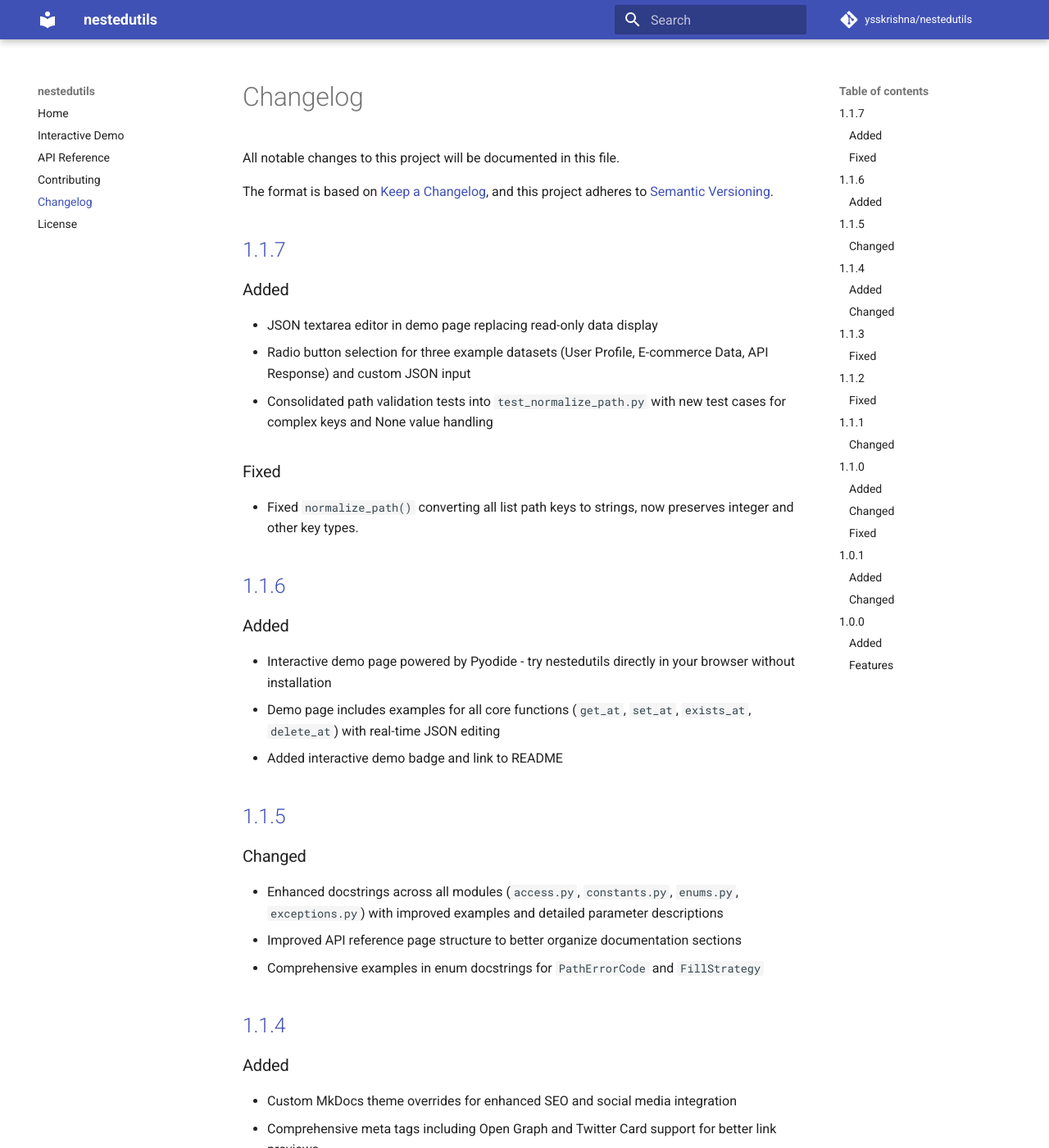
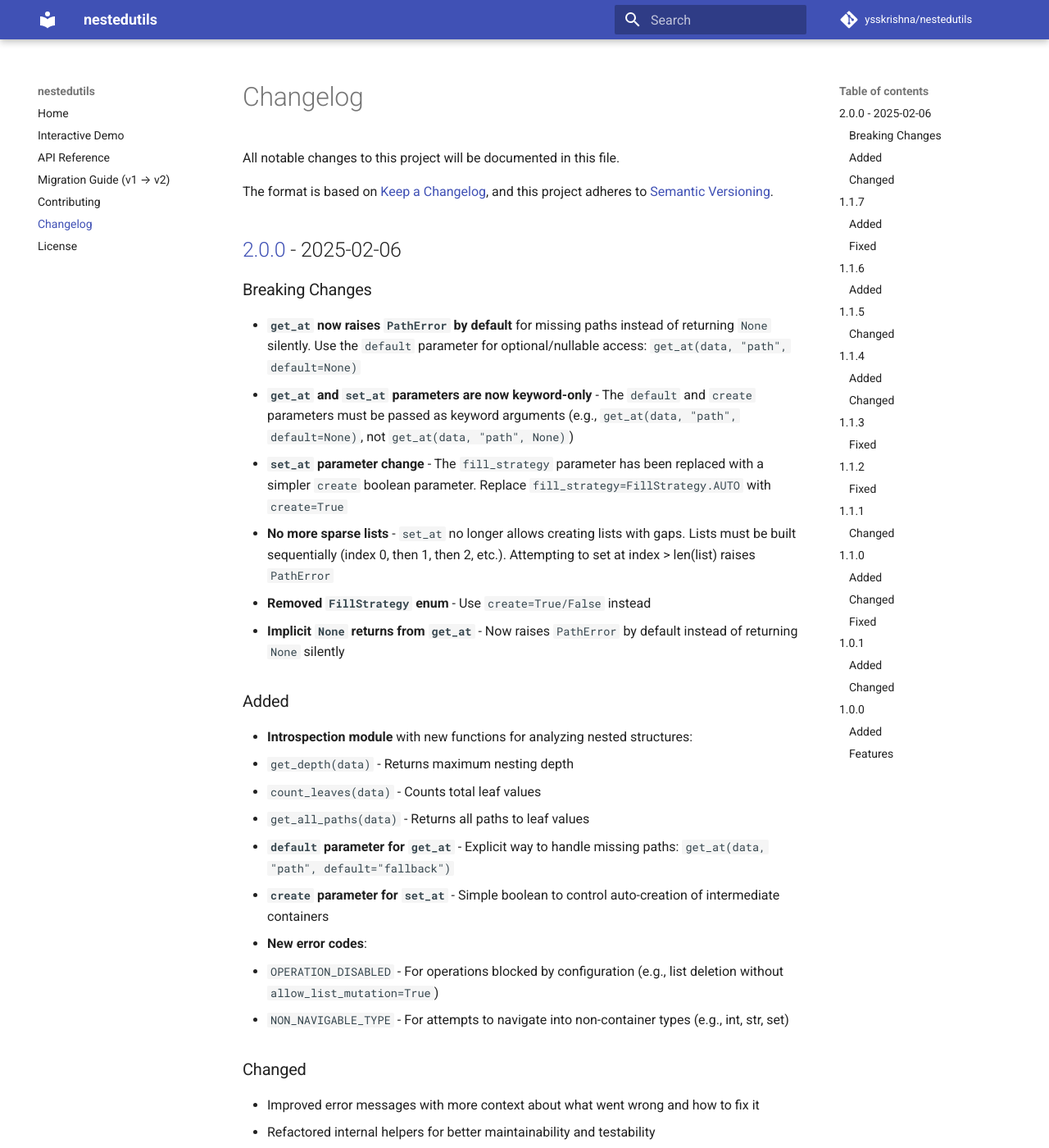
Before and after one commit to ysskrishna/nestedutils, an MkDocs documentation site: the page built from docs/CHANGELOG.md, in a window 1280 px wide and 1400 px high. Shown: the whole window at 82% size. Built offline with MkDocs 1.6.1 and Material for MkDocs 9.7.7, drawn with Linux system fonts in a browser that asks for light colours; comment, search, counter and statistics services are not loaded; some of the changed text lies outside the part shown.

Commit message:
Siva | prepare for v2.0.0 release

```diff
--- a/CHANGELOG.md
+++ b/CHANGELOG.md
@@ -4,6 +4,37 @@ All notable changes to this project will be documented in this file.
 
 The format is based on [Keep a Changelog](https://keepachangelog.com/en/1.0.0/),
 and this project adheres to [Semantic Versioning](https://semver.org/spec/v2.0.0.html).
+
+## [2.0.0] - 2025-02-06
+
+### Breaking Changes
+
+- **`get_at` now raises `PathError` by default** for missing paths instead of returning `None` silently. Use the `default` parameter for optional/nullable access: `get_at(data, "path", default=None)`
+- **`get_at` and `set_at` parameters are now keyword-only** - The `default` and `create` parameters must be passed as keyword arguments (e.g., `get_at(data, "path", default=None)`, not `get_at(data, "path", None)`)
+- **`set_at` parameter change** - The `fill_strategy` parameter has been replaced with a simpler `create` boolean parameter. Replace `fill_strategy=FillStrategy.AUTO` with `create=True`
+- **No more sparse lists** - `set_at` no longer allows creating lists with gaps. Lists must be built sequentially (index 0, then 1, then 2, etc.). Attempting to set at index > len(list) raises `PathError`
+- **Removed `FillStrategy` enum** - Use `create=True/False` instead
+- **Implicit `None` returns from `get_at`** - Now raises `PathError` by default instead of returning `None` silently
+
+### Added
+
+- **Introspection module** with new functions for analyzing nested structures:
+  - `get_depth(data)` - Returns maximum nesting depth
+  - `count_leaves(data)` - Counts total leaf values
+  - `get_all_paths(data)` - Returns all paths to leaf values
+- **`default` parameter for `get_at`** - Explicit way to handle missing paths: `get_at(data, "path", default="fallback")`
+- **`create` parameter for `set_at`** - Simple boolean to control auto-creation of intermediate containers
+- **New error codes**:
+  - `OPERATION_DISABLED` - For operations blocked by configuration (e.g., list deletion without `allow_list_mutation=True`)
+  - `NON_NAVIGABLE_TYPE` - For attempts to navigate into non-container types (e.g., int, str, set)
+
+### Changed
+
+- Improved error messages with more context about what went wrong and how to fix it
+- Refactored internal helpers for better maintainability and testability
+- Enhanced path validation with clearer error codes
+
+For detailed migration instructions, see the [Migration Guide](https://ysskrishna.github.io/nestedutils/migration-v1-to-v2/).
 
 ## [1.1.7]
 
@@ -12,7 +43,6 @@ and this project adheres to [Semantic Versioning](https://semver.org/spec/v2.0.0
 - JSON textarea editor in demo page replacing read-only data display
 - Radio button selection for three example datasets (User Profile, E-commerce Data, API Response) and custom JSON input
 - Consolidated path validation tests into `test_normalize_path.py` with new test cases for complex keys and None value handling
-
 
 ### Fixed
 
@@ -133,6 +163,7 @@ and this project adheres to [Semantic Versioning](https://semver.org/spec/v2.0.0
 - Immutable container protection (tuples cannot be modified)
 - Safe list deletion (requires explicit `allow_list_mutation=True` flag)
 
+[2.0.0]: https://github.com/ysskrishna/nestedutils/compare/v1.1.7...v2.0.0
 [1.1.7]: https://github.com/ysskrishna/nestedutils/compare/v1.1.6...v1.1.7
 [1.1.6]: https://github.com/ysskrishna/nestedutils/compare/v1.1.5...v1.1.6
 [1.1.5]: https://github.com/ysskrishna/nestedutils/compare/v1.1.4...v1.1.5
--- a/mkdocs.yml
+++ b/mkdocs.yml
@@ -13,6 +13,7 @@ nav:
   - Home: index.md
   - Interactive Demo: demo.md
   - API Reference: api-reference.md
+  - Migration Guide (v1 → v2): migration-v1-to-v2.md
   - Contributing: CONTRIBUTING.md
   - Changelog: CHANGELOG.md
   - License: LICENSE.md
--- a/pyproject.toml
+++ b/pyproject.toml
@@ -1,6 +1,6 @@
 [project]
 name = "nestedutils"
-version = "1.1.7"
+version = "2.0.0"
 description = "The lightweight Python library for safe, simple, dot-notation access to nested dicts and lists. Effortlessly get, set, and delete values deep in your complex JSON, API responses, and config files without verbose error-checking or handling KeyError exceptions."
 readme = "README.md"
 requires-python = ">=3.8"
```
Also changed, not shown: README.md (+4 -0 lines), docs/migration-v1-to-v2.md (added, +12 -0 lines), migration-v1-to-v2.md (added, +243 -0 lines), 1 other file.
